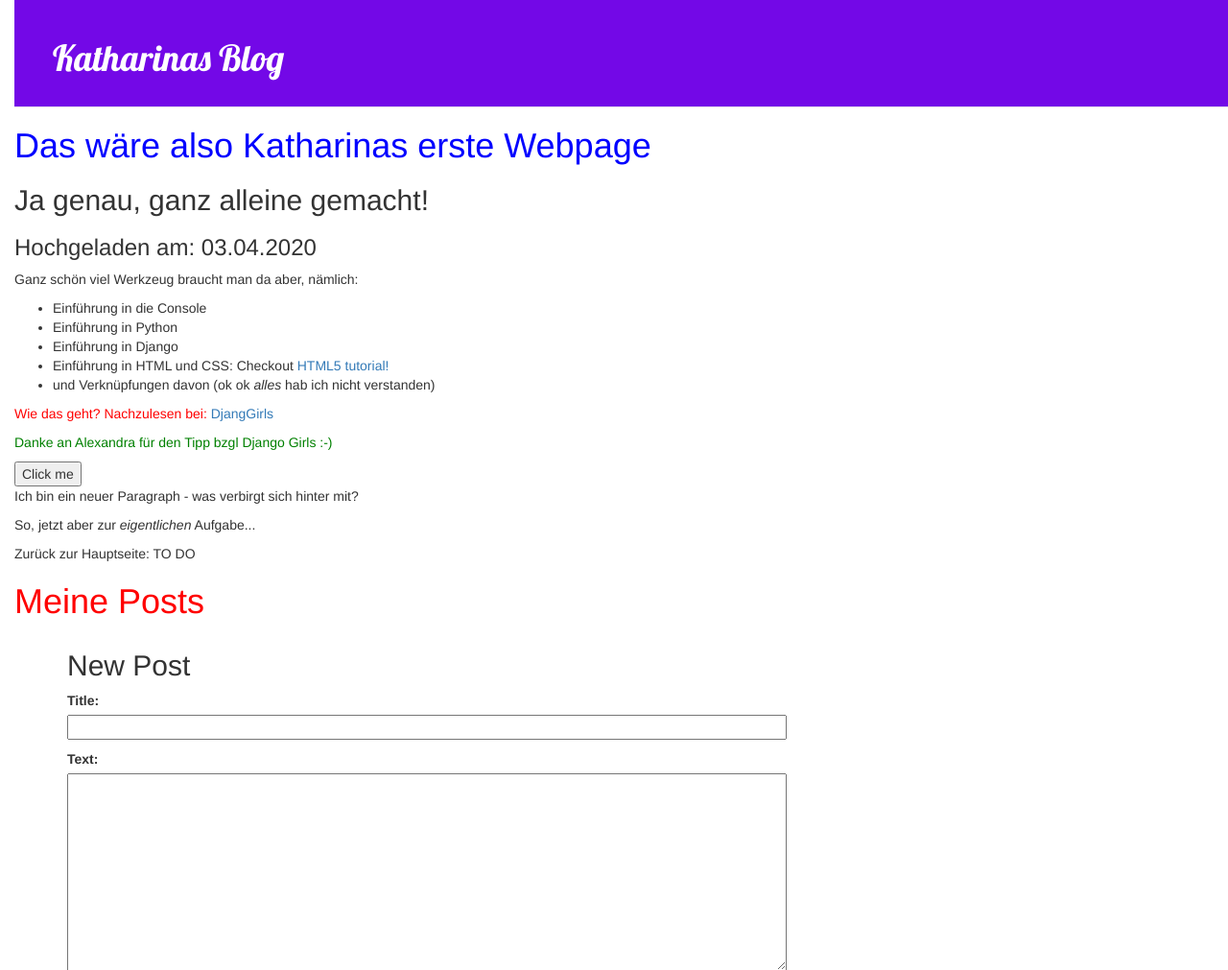
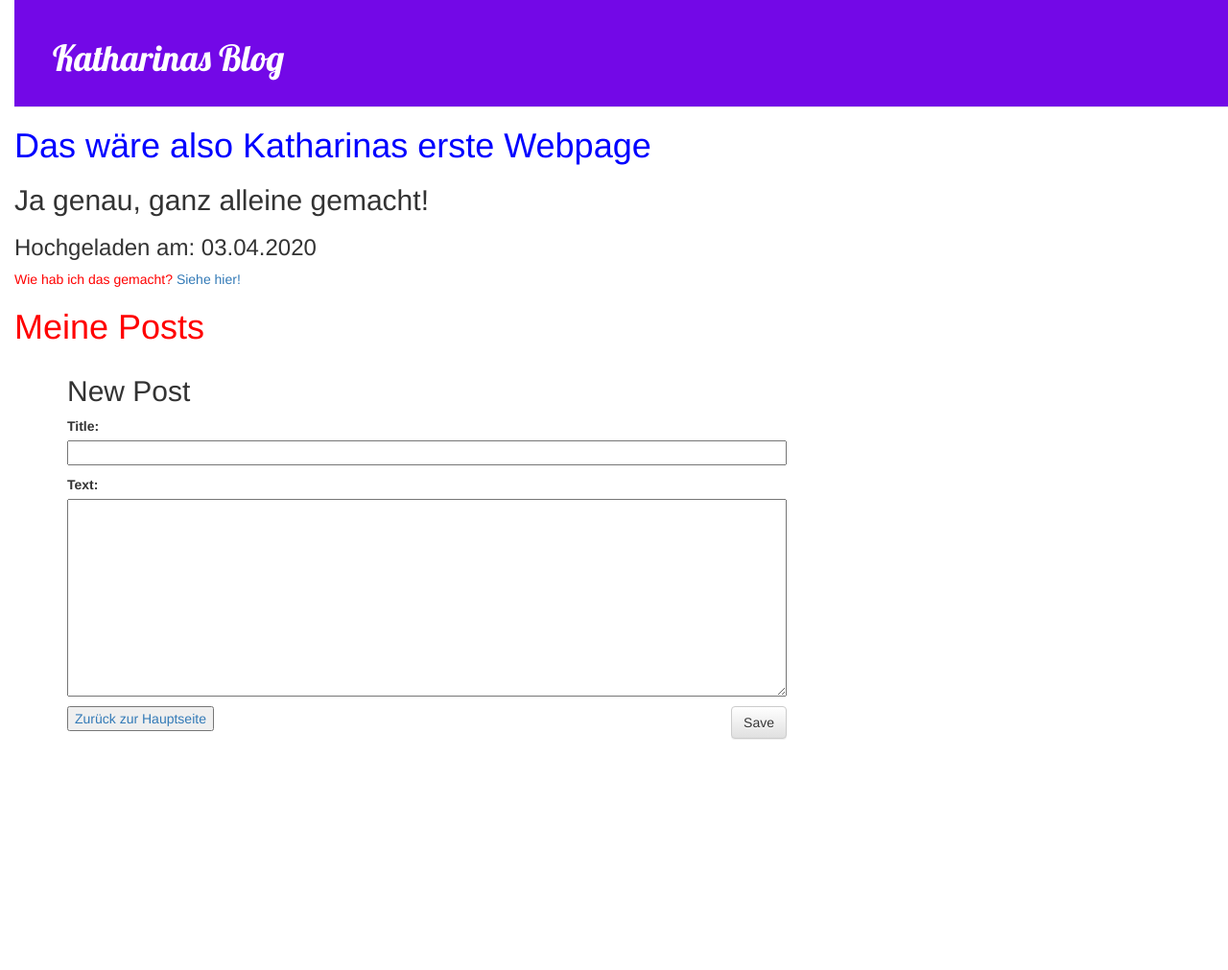
Before and after one commit to kusejkok/my-first-blog, a Django app: page /post/new/ in a window 1280 px wide. Shown: the top 1011 px of the page at 96% size. After the commit the page ends 771 px from the top, so only its background shows below. Run offline with Django 3.2, Linux system fonts and the light colour scheme; some libraries are stand-ins or nearby versions.

Commit message:
Small things: back to main page

```diff
--- a/blog/templates/blog/base.html
+++ b/blog/templates/blog/base.html
@@ -18,26 +18,9 @@
 <h1 style = "color:blue"> Das wäre also Katharinas erste Webpage </h1>
 <h2> Ja genau, ganz alleine gemacht! </h2>
 <h3> Hochgeladen am: 03.04.2020 </h3>
-<body>
-<div>
-<p> Ganz schön viel Werkzeug braucht man da aber, nämlich: </p>
-<ul>
-  <li> Einführung in die Console </li>
-  <li> Einführung in Python </li>
-  <li> Einführung in Django </li>
-  <li> Einführung in HTML und CSS: Checkout <a href="https://www.w3schools.com/html/" target="_blank">HTML5 tutorial!</a>
- </li>
-  <li> und Verknüpfungen davon (ok ok <em>alles</em> hab ich nicht verstanden) </li>
-</ul>
-</div>
-  <p style = "color:red"> Wie das geht? Nachzulesen bei: <a href="https://djangogirls.org" target="_blank">DjangGirls</a></p>
-  <p style = "color:green"> Danke an Alexandra für den Tipp bzgl Django Girls :-) </p>
-  <button> Click me </button>
-<p title = "Erwischt :-)">
-Ich bin ein neuer Paragraph - was verbirgt sich hinter mit?
-</p>
-<p> So, jetzt aber zur <em>eigentlichen</em> Aufgabe... </p>
-<p> Zurück zur Hauptseite: TO DO </p>
+<p style = "color:red"> Wie hab ich das gemacht? <a href="/about" target="_self">Siehe hier!</a></p>
+
+
 
 <h1 style = "color:red"> Meine Posts </h1>
 
--- a/blog/templates/blog/post_edit.html
+++ b/blog/templates/blog/post_edit.html
@@ -5,5 +5,6 @@
     <form method = "Post" class = "post-form">{% csrf_token %}
       {{ form.as_p }}
       <button type = "submit" class = "save btn btn-default">Save</button>
+      <button> <a href="http://127.0.0.1:8000" target="_self">Zurück zur Hauptseite</a> </button>
     </form>
 {% endblock %}
--- a/blog/urls.py
+++ b/blog/urls.py
@@ -6,4 +6,5 @@ urlpatterns = [
     path('post/<int:pk>/', views.post_detail, name='post_detail'),
     path('post/new/', views.post_new, name='post_new'),
     path('post/<int:pk>/edit/', views.post_edit, name='post_edit'),
+    path('about/', views.about_page, name='about_page'),
 ]
--- a/blog/views.py
+++ b/blog/views.py
@@ -39,3 +39,7 @@ def post_edit(request, pk):
     else:
         form = PostForm(instance=post)
     return render(request, 'blog/post_edit.html', {'form': form})
+
+
+def about_page(request):
+    return render(request, 'blog/about_page.html', {})
```
Also changed, not shown: blog/templates/blog/about_page.html (+19 -6 lines).
